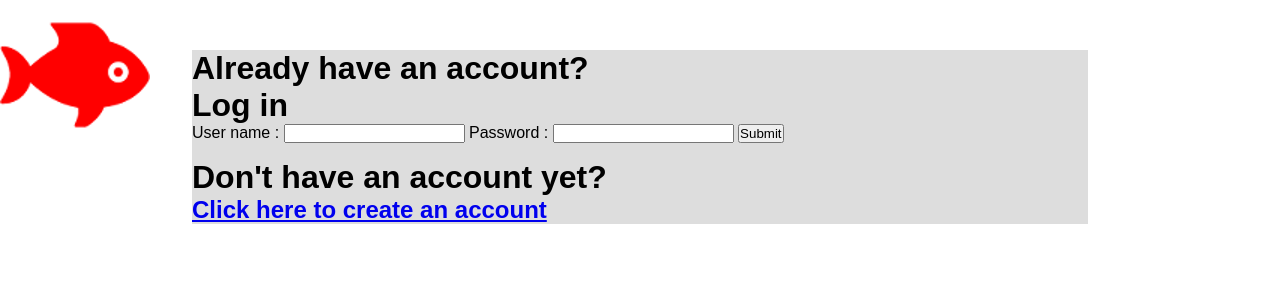
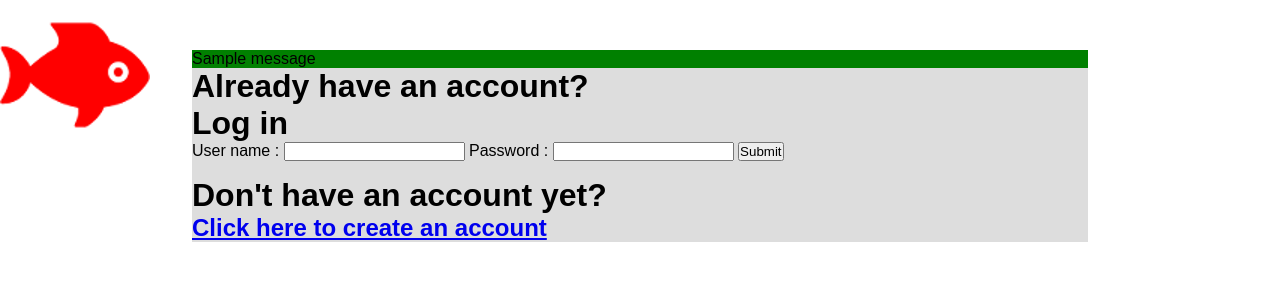
Before and after one commit to dexeras/set09103coursework2, a Flask app: page / in a window 1280 px wide. Shown: the top 300 px of the page. Run offline with Flask 2, Linux system fonts and the light colour scheme; tables that the repository leaves empty hold one stand-in row (values such as "Sample post"); one stand-in notice (Sample message) is shown.

Commit message:
Added flash messages when creating an account and when logging in

```diff
--- a/main.py
+++ b/main.py
@@ -1,4 +1,4 @@
-from flask import Flask, render_template, url_for, request, session, g, redirect
+from flask import Flask, render_template, url_for, request, session, g, redirect, flash
 import sqlite3
 from datetime import datetime, date
 import bcrypt
@@ -29,7 +29,10 @@ def init_db():
     db.commit()
 
 @app.route('/',methods=['GET','POST'])
-def index():
+@app.route('/<message>',methods=['GET','POST'])
+def index(message=None):
+  if(message != None):
+    flash(message)
   try:
     if session['user_name']:
       db=get_db()
@@ -62,7 +65,8 @@ def index():
         blubber.append(row)
       if blubber:
         session['user_name'] = blubber[0][0]
-        return redirect(url_for('index'))
+        message = 'Succesfully logged in!'
+        return redirect(url_for('index',message=message))
   return redirect(url_for('index'))
 
 @app.route('/disconnect')
@@ -84,7 +88,8 @@ def create_account():
     query='insert into Blubbers(UserName,Password)values("'+userName+'","'+bcrypt.hashpw(password,bcrypt.gensalt())+'")'
     db.cursor().execute(query)
     db.commit()
-    return redirect(url_for('index'))
+    message='Account succesfully created!'
+    return redirect(url_for('index',message=message))
 
 @app.route('/blub',methods=['GET','POST'])
 def blub():
@@ -104,7 +109,7 @@ def blub():
     query='insert into Blubs(Author,Content,Time)values("'+user_name+'","'+content+'","'+now+'")'
     db.cursor().execute(query)
     db.commit()
-    return render_template('blub.html')
+    return redirect(url_for('index'))
 
 @app.route('/blubber/<blubber>')
 def blubber(blubber):
--- a/static/style.css
+++ b/static/style.css
@@ -54,3 +54,7 @@ table{
 table, th, td {
   border:1px solid black;
 }
+
+#Flash{
+  background-color:green;
+}
--- a/templates/login.html
+++ b/templates/login.html
@@ -1,6 +1,6 @@
 <html>
 <head>
-  <title>Get Blubbing:</title>
+  <title>Get Blubbing!</title>
   <link rel=stylesheet type=text/css href="{{url_for('static',filename='style.css')}}">
 </head>
 <body>
@@ -10,6 +10,17 @@
     </a>
   </div>
   <div id="Content">
+    <div id="Flash">
+      {% with messages=get_flashed_messages()%}
+        {%if messages%}
+          <ul>
+          {%for message in messages%}
+            <li>{{message|safe}}</li>
+          {%endfor%}
+          </ul>
+        {%endif%}
+      {%endwith%}
+    </div>
     <h1>Already have an account? </br> Log in</h1>
     <form action="" method="post" name="login">
       <label for="user_name">User name : </label>
```
Also changed, not shown: templates/index.html (+11 -0 lines), var/sqlite3.db.
